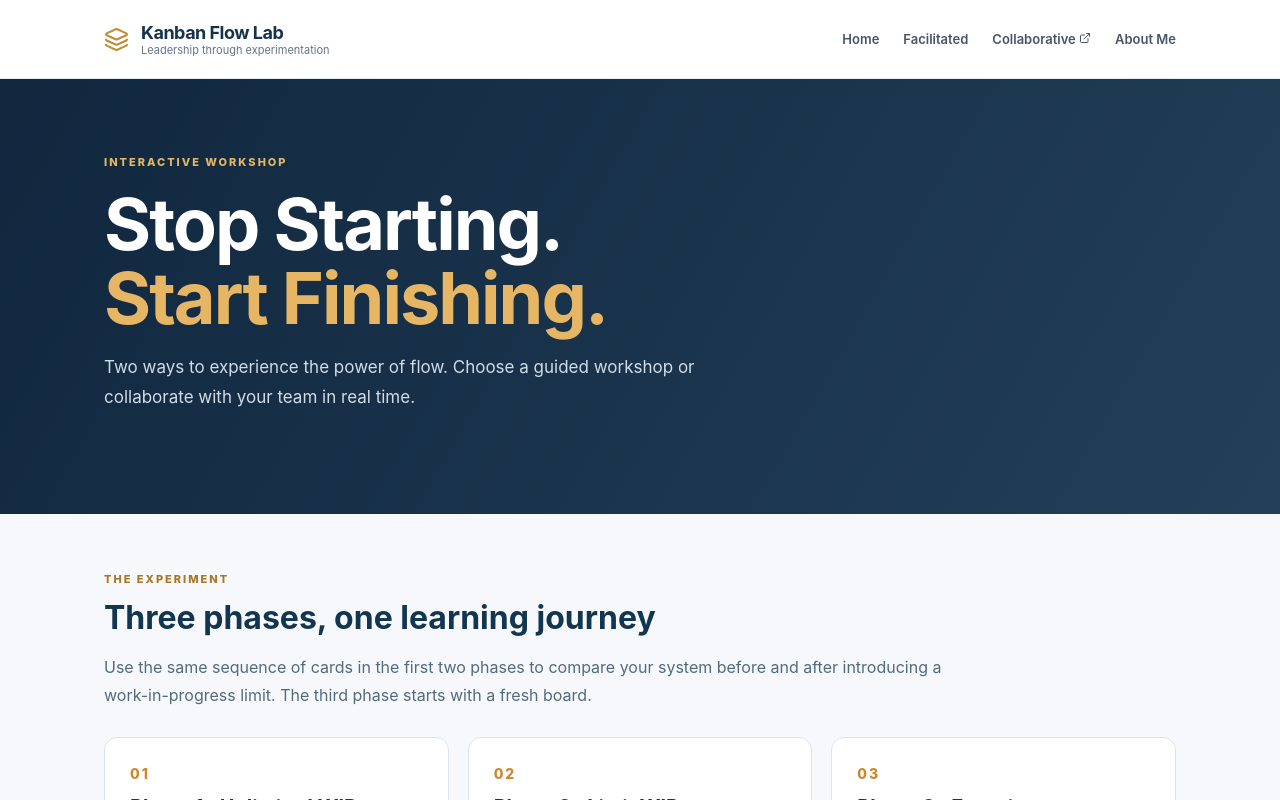
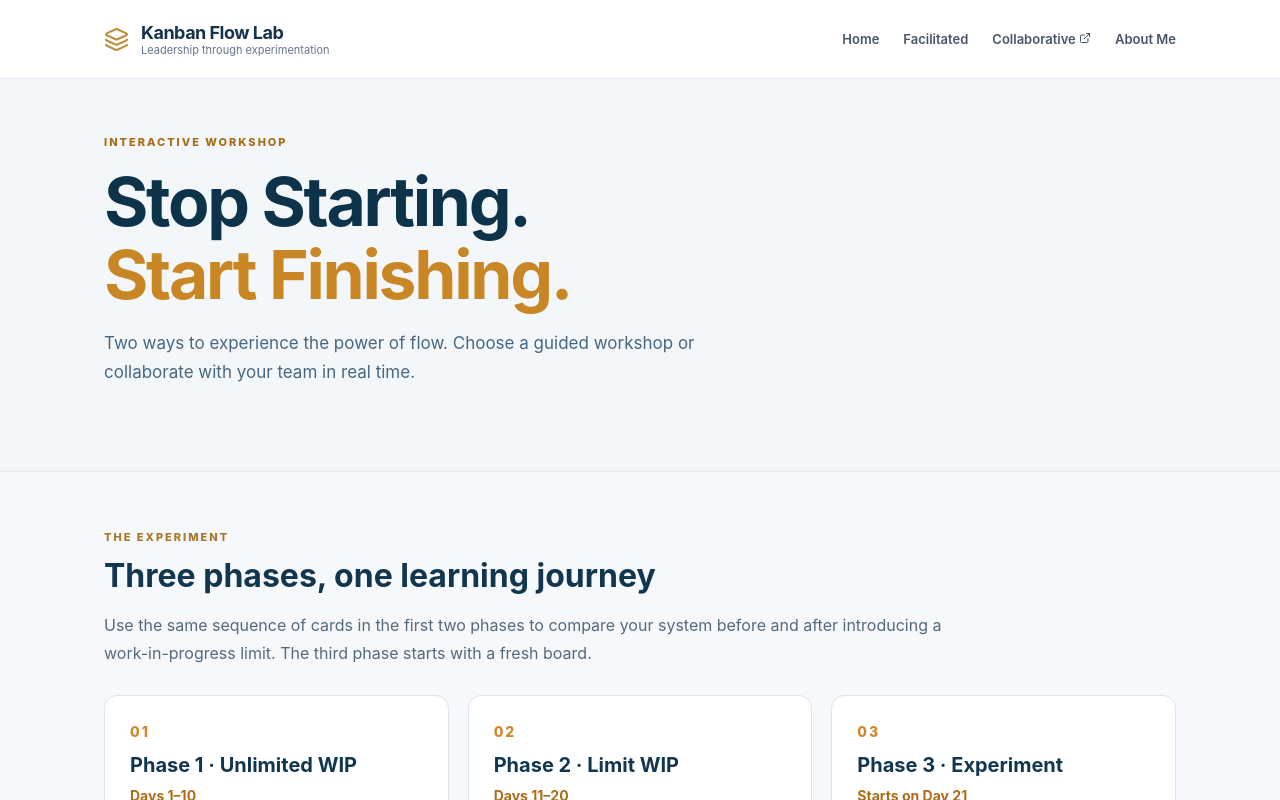
Before and after one commit to bgree062/Kanban, a React (Vite) app in the folder kanban-flow-site/: page / in a window 1280 px wide. Shown: the top 800 px of the page. Built offline with nearby package versions, Linux system fonts and the light colour scheme.

Commit message:
Add files via upload

```diff
--- a/kanban-flow-site/src/style.css
+++ b/kanban-flow-site/src/style.css
@@ -110,3 +110,82 @@
 .choose-simulation{padding-top:52px;padding-bottom:42px}
 #how-details,#choose-simulation{scroll-margin-top:28px}
 @media(max-width:720px){.how-content{padding-top:38px}.choose-simulation{padding-top:38px}}
+
+/* Facilitated page banner */
+.facilitated-hero{background:linear-gradient(120deg,#10273e,#233f59);color:#fff;padding:58px 0 68px;border-bottom:1px solid rgba(255,255,255,.08)}
+.facilitated-hero h1{font-size:clamp(38px,5.2vw,66px);letter-spacing:-2px;line-height:1.04;margin:16px 0 14px;color:#fff}
+.facilitated-hero h1 em{color:#e6b665;font-style:normal}
+.facilitated-hero p{font-size:17px;max-width:720px;line-height:1.75;color:#d0dce8;margin:0}
+.back-link-light{color:#e3edf7;margin-bottom:24px}
+.back-link-light:hover{color:#fff;text-decoration:underline}
+@media(max-width:720px){.facilitated-hero{padding:42px 0 48px}.facilitated-hero h1{font-size:clamp(34px,10vw,48px)}}
+
+
+/* Shared page banner design — matches the Collaborative Simulator */
+:root {
+  --banner-surface: #f4f7fa;
+  --banner-ink: #0d334b;
+  --banner-gold: #c88724;
+  --banner-copy: #476781;
+  --banner-divider: #e3eaf0;
+}
+.hero,
+.facilitated-hero,
+.about-hero {
+  background: var(--banner-surface);
+  color: var(--banner-ink);
+  border-bottom: 1px solid var(--banner-divider);
+  padding: 56px 0 66px;
+}
+.hero h1,
+.facilitated-hero h1,
+.about-hero h1 {
+  color: var(--banner-ink);
+  font-size: clamp(42px, 5.3vw, 68px);
+  letter-spacing: -2.3px;
+  line-height: 1.08;
+  margin: 16px 0 17px;
+}
+.hero h1 em,
+.facilitated-hero h1 em {
+  color: var(--banner-gold);
+  font-style: normal;
+}
+.hero .eyebrow,
+.facilitated-hero .eyebrow,
+.about-hero .eyebrow {
+  color: #a86c14;
+}
+.hero p,
+.facilitated-hero p,
+.about-hero .about-intro {
+  color: var(--banner-copy);
+  font-size: 17px;
+  line-height: 1.75;
+}
+.facilitated-hero .back-link-light {
+  color: #345875;
+  font-weight: 700;
+}
+.facilitated-hero .back-link-light:hover {
+  color: var(--banner-ink);
+  text-decoration: underline;
+}
+.about-hero .about-tagline {
+  color: #ae6f12;
+}
+.about-hero .hero-link {
+  background: #dca24b;
+  color: #102f45;
+}
+.about-hero .about-portrait-frame {
+  border-color: #d3dfe7;
+  box-shadow: 0 16px 36px rgba(11, 46, 69, .12);
+}
+@media (max-width: 710px) {
+  .hero, .facilitated-hero, .about-hero { padding: 42px 0 48px; }
+  .hero h1, .facilitated-hero h1, .about-hero h1 {
+    font-size: clamp(36px, 9vw, 48px);
+    letter-spacing: -1.3px;
+  }
+}
```
Also changed, not shown: kanban-flow-site/src/main.jsx (+3 -1 lines).
